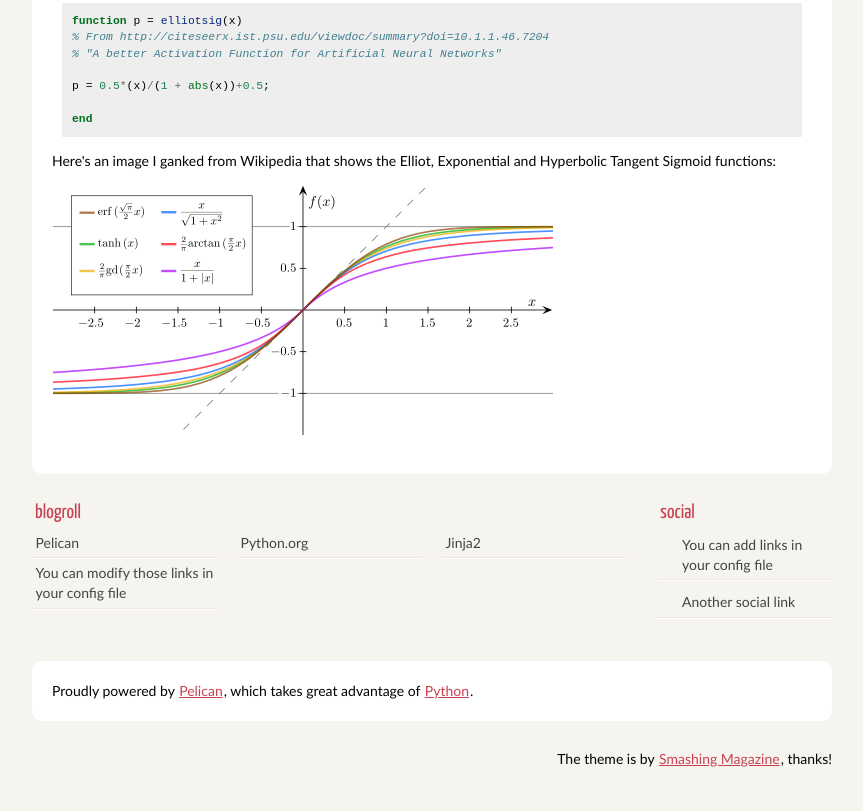
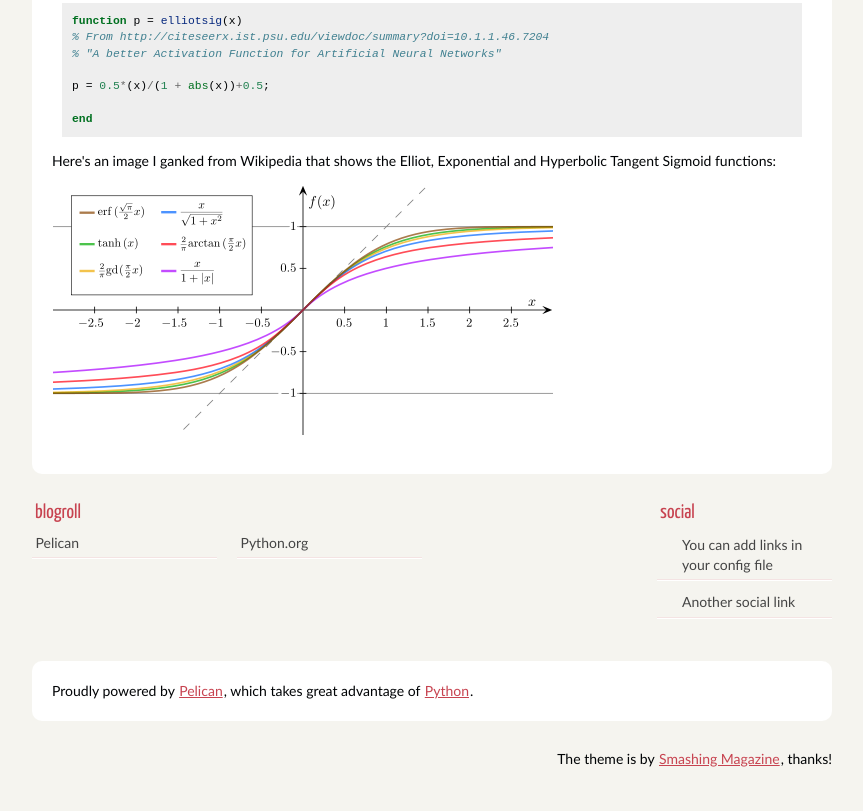
Before and after one commit to gallamine/gallamine.github.io, a plain HTML site: page a-sigmoid-function-without-the-exponential-elliot-sigmoid-activation-function.html in a window 1280 px wide. Shown: the part 1198-2009 px from the top of the page, without its empty margins (208-1071 px from the left). Drawn offline with nearby package versions, Linux system fonts and the light colour scheme; some packages are replaced by stand-ins of ours.

Commit message:
Update documentation

```diff
--- a/a-sigmoid-function-without-the-exponential-elliot-sigmoid-activation-function.html
+++ b/a-sigmoid-function-without-the-exponential-elliot-sigmoid-activation-function.html
@@ -94,8 +94,6 @@ Neural Networks</a>. The function closely approximates the Sigmoid or Hyperbolic
                         <ul>
                             <li><a href="http://getpelican.com/">Pelican</a></li>
                             <li><a href="http://python.org/">Python.org</a></li>
-                            <li><a href="http://jinja.pocoo.org/">Jinja2</a></li>
-                            <li><a href="#">You can modify those links in your config file</a></li>
                         </ul>
                 </div><!-- /.blogroll -->
                 <div class="social">
```
Also changed, not shown: about-me.html (+0 -2 lines), archives.html (+0 -2 lines), author/william-gallamine-cox.html (+0 -2 lines), authors.html (+0 -2 lines), binary-search-algorithm-in-matlab.html (+0 -2 lines), categories.html (+0 -2 lines), category/misc.html (+0 -2 lines), category/pages.html (+0 -2 lines), index.html (+0 -2 lines), my-research.html (+0 -2 lines), my-resume.html (+0 -2 lines), nfl-bad-lipreading.html (+0 -2 lines), pages/about-me.html (+0 -2 lines), pages/my-research.html (+0 -2 lines), 4 more files.
